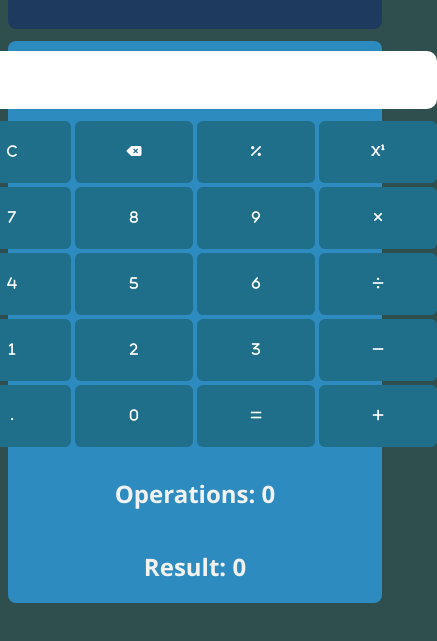
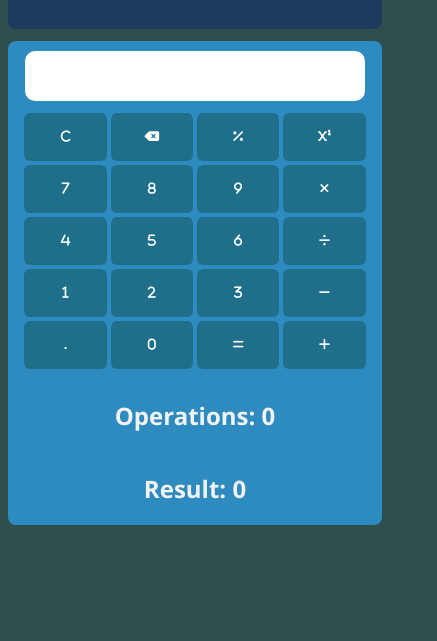
Before and after one commit to Abol-khls/Calculator, a plain HTML site: page index.html in a window 390 px wide. Shown: the part 85-726 px from the top of the page, 437 px wide, since content can reach past the window. Drawn offline with Linux system fonts and the light colour scheme; a web font is replaced by a local one.

Commit message:
responsive done

```diff
--- a/assets/styles/app.css
+++ b/assets/styles/app.css
@@ -40,7 +40,8 @@ header :hover {
 #Calculator #input-number {
   border-radius: 10px;
   height: 56px;
-  width: 480px;
+  width: 435px;
+  max-width: 90%;
   text-align: center;
   font-size: xx-large;
   background-color: white;
@@ -60,6 +61,7 @@ header :hover {
 #Calculator #calc-actions #num {
   display: flex;
   flex-direction: row;
+  flex-wrap: wrap;
   align-items: center;
   justify-content: center;
   gap: 4px;
@@ -68,6 +70,8 @@ header :hover {
 #Calculator #calc-actions #num button {
   width: 118px;
   height: 62px;
+  max-width: 22%;   /* اجازه می‌ده در موبایل کوچک بشه */
+  min-width: 50px;
   border-radius: 6px;
   border: none;
   background-color: #1F6F8B;
@@ -97,3 +101,14 @@ header :hover {
 #results :hover {
   transform: scale(1.03);
 }
+@media (max-width: 720px) {
+  #Calculator #input-number {
+    font-size: large;
+    height: 48px;
+  }
+
+  #Calculator #calc-actions #num button {
+    font-size: small;
+    height: 48px;
+  }
+}
```
